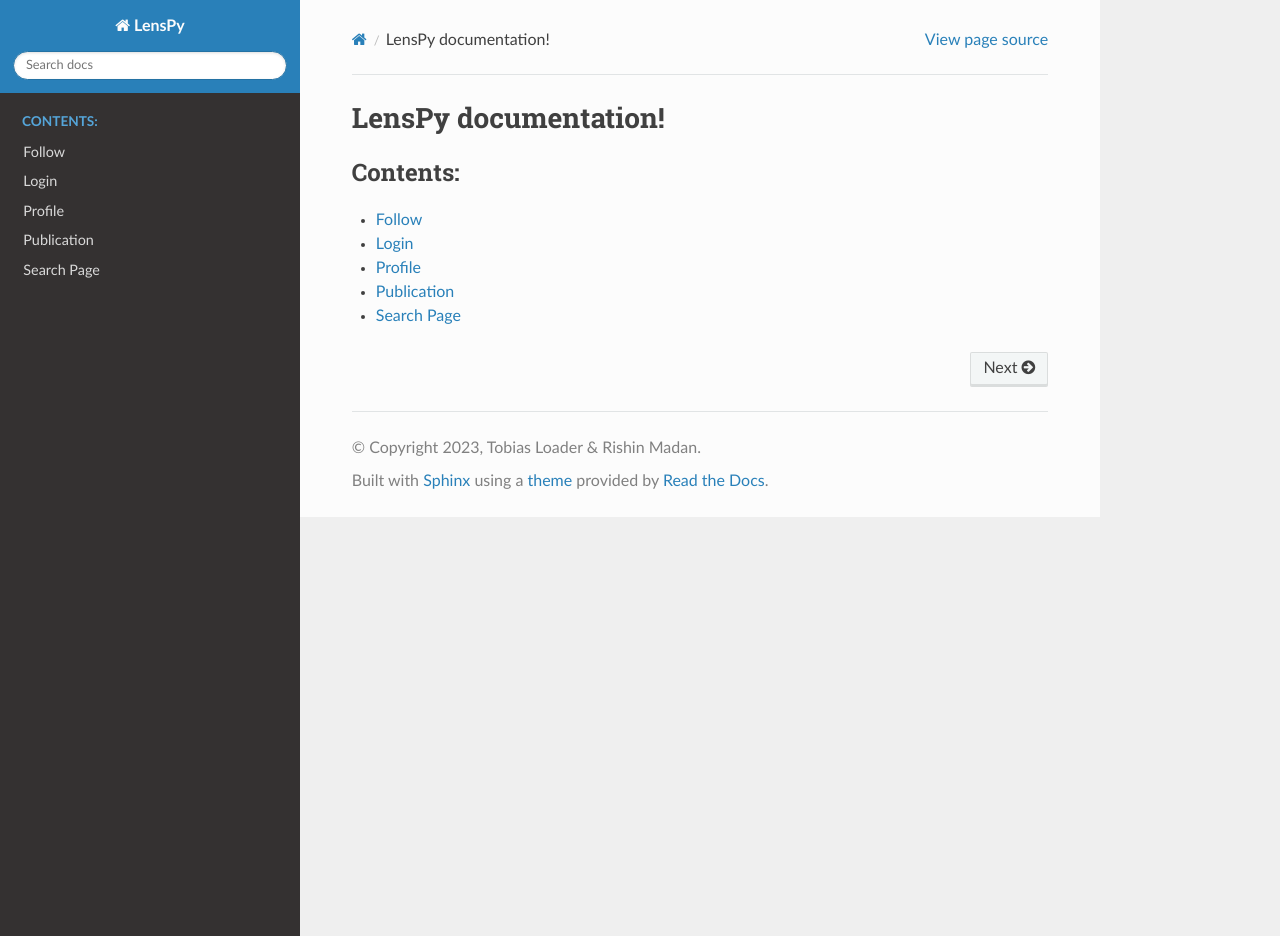
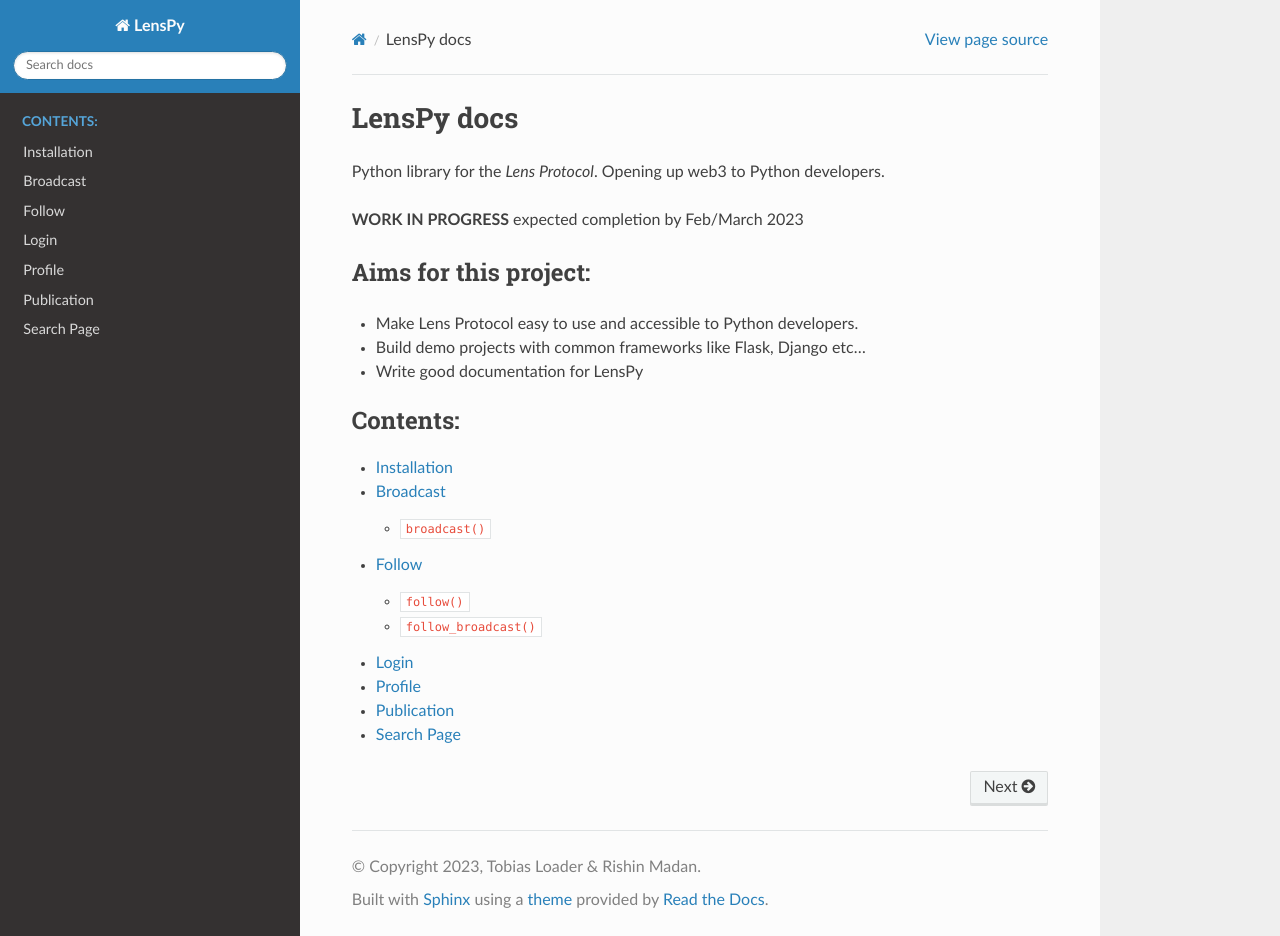
Before and after one commit to TobiasLoader/LensPy, a Sphinx documentation site: the page built from docs/source/index.rst, in a window 1280 px wide and 936 px high. Built offline with Sphinx 7.4.7 and the Read the Docs theme 2.0.0, drawn with Linux system fonts in a browser that asks for light colours.

Commit message:
work on sphinx docs

```diff
--- a/docs/source/index.rst
+++ b/docs/source/index.rst
@@ -3,13 +3,26 @@
    You can adapt this file completely to your liking, but it should at least
    contain the root `toctree` directive.
 
-LensPy documentation!
+LensPy docs
 ==================================
+
+Python library for the *Lens Protocol*. Opening up web3 to Python developers.
+
+**WORK IN PROGRESS** expected completion by Feb/March 2023
+
+Aims for this project:
+----------------------------------
+
+- Make Lens Protocol easy to use and accessible to Python developers.
+- Build demo projects with common frameworks like Flask, Django etc...
+- Write good documentation for LensPy
 
 .. toctree::
    :maxdepth: 2
    :caption: Contents:
 
+   installation
+   broadcast
    follow
    login
    profile
```
Also changed, not shown: docs/source/broadcast.rst (added, +10 -0 lines), docs/source/follow.rst (+13 -3 lines), docs/source/installation.rst (added, +8 -0 lines), test.py (+8 -8 lines), 1 other file.
